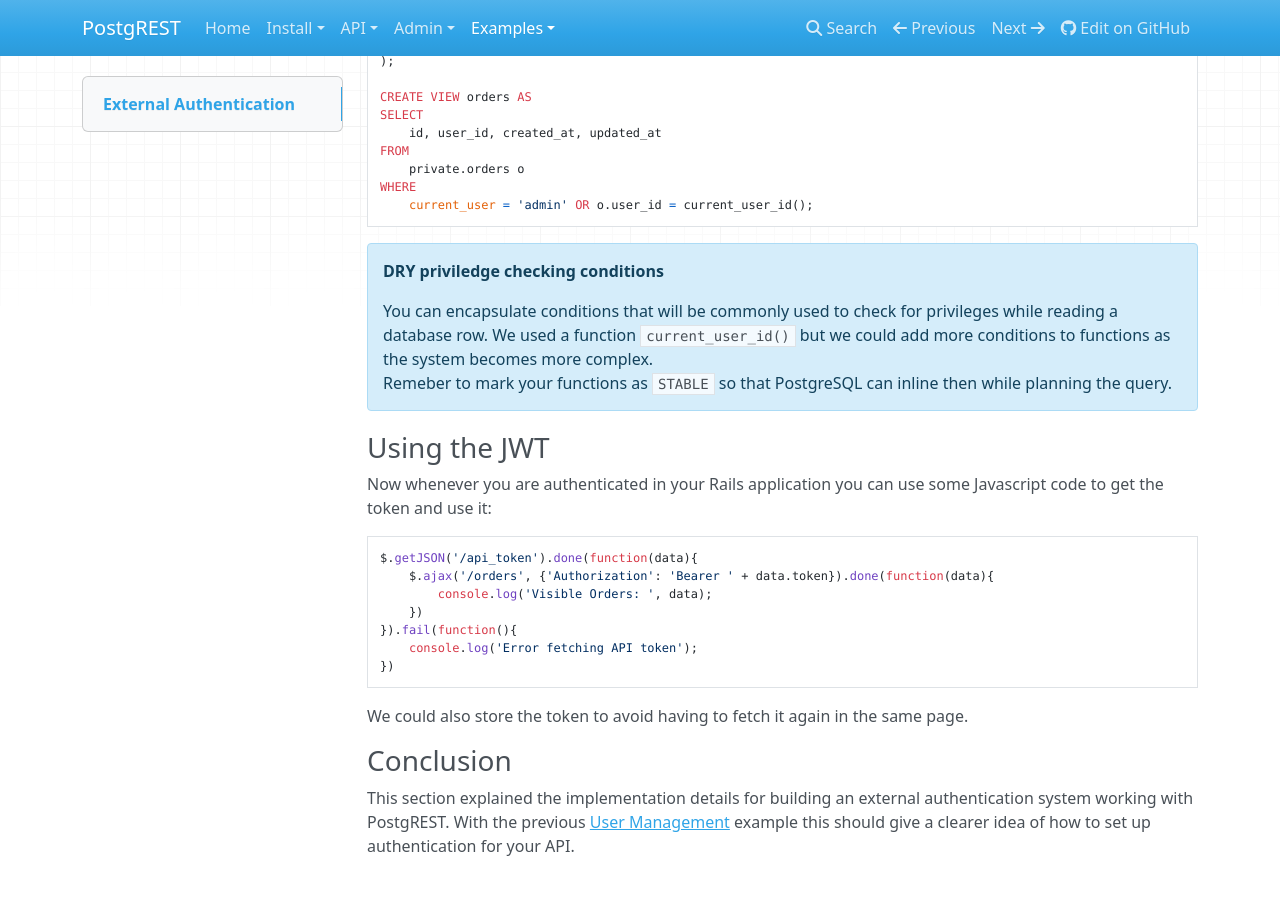
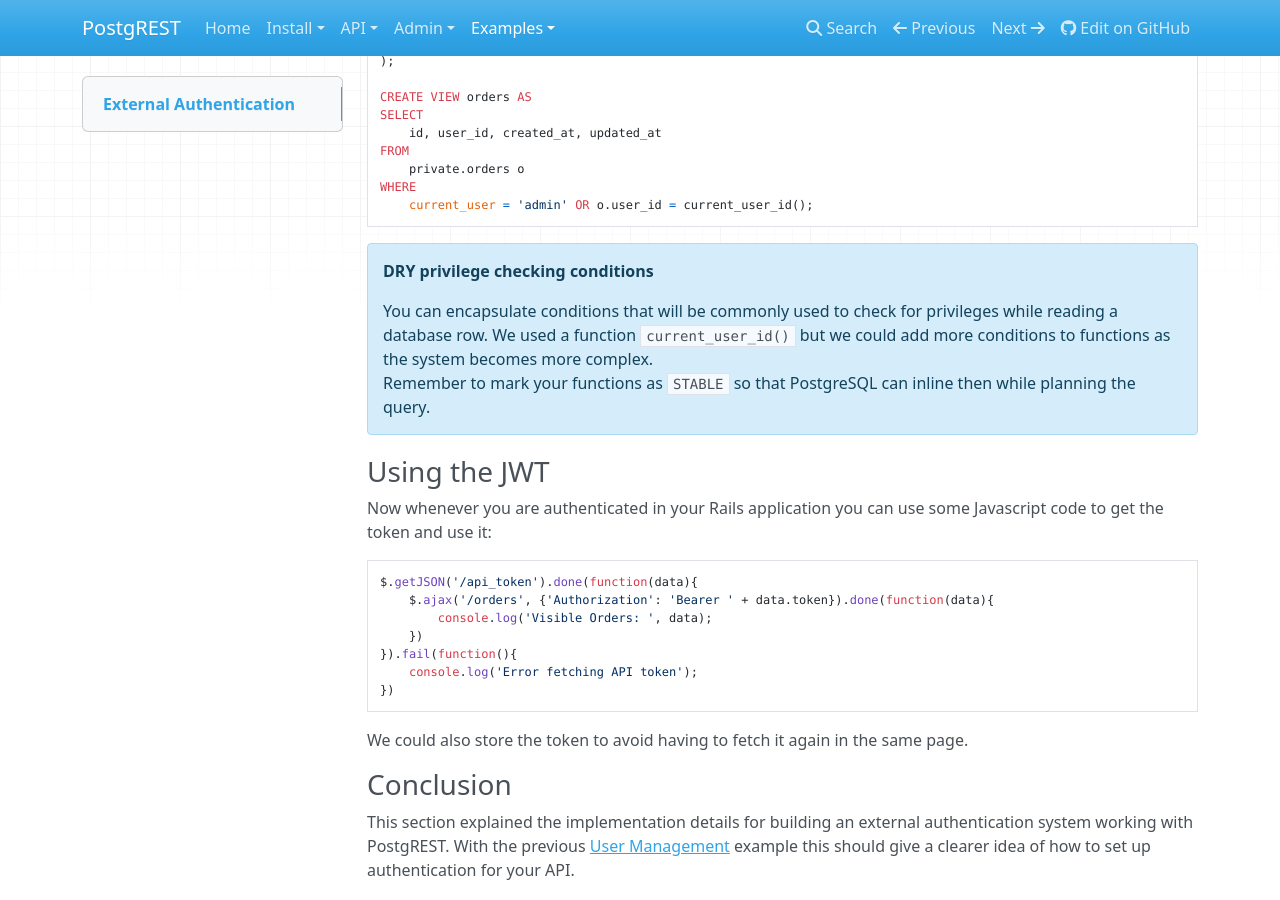
Before and after one commit to PostgREST/postgrest-docs, an MkDocs documentation site: the page built from docs/examples/external_auth.md, in a window 1280 px wide and 900 px high, scrolled down 2728 px. Built offline with MkDocs 1.6.1, drawn with Linux system fonts in a browser that asks for light colours; nearby versions of some CDN libraries; old or Windows-style settings are respelled for this version of MkDocs.

Commit message:
Fix spelling mistakes

````diff
--- a/docs/examples/external_auth.md
+++ b/docs/examples/external_auth.md
@@ -161,12 +161,12 @@
 ```
 
 <div class="admonition note">
-    <p class="admonition-title">DRY priviledge checking conditions</p>
+    <p class="admonition-title">DRY privilege checking conditions</p>
     <p>
     You can encapsulate conditions that will be commonly used to check for privileges while reading a database row.
     We used a function <code>current_user_id()</code> but we could add more conditions to functions
     as the system becomes more complex.<br/>
-    Remeber to mark your functions as <code>STABLE</code> so that PostgreSQL can inline then while planning the query.
+    Remember to mark your functions as <code>STABLE</code> so that PostgreSQL can inline then while planning the query.
     </p>
 </div>
 
````
Also changed, not shown: docs/api/reading.md (+1 -1 lines), docs/api/writing.md (+1 -1 lines), docs/examples/users.md (+2 -2 lines), docs/index.md (+2 -2 lines), docs/install/server.md (+1 -1 lines).
